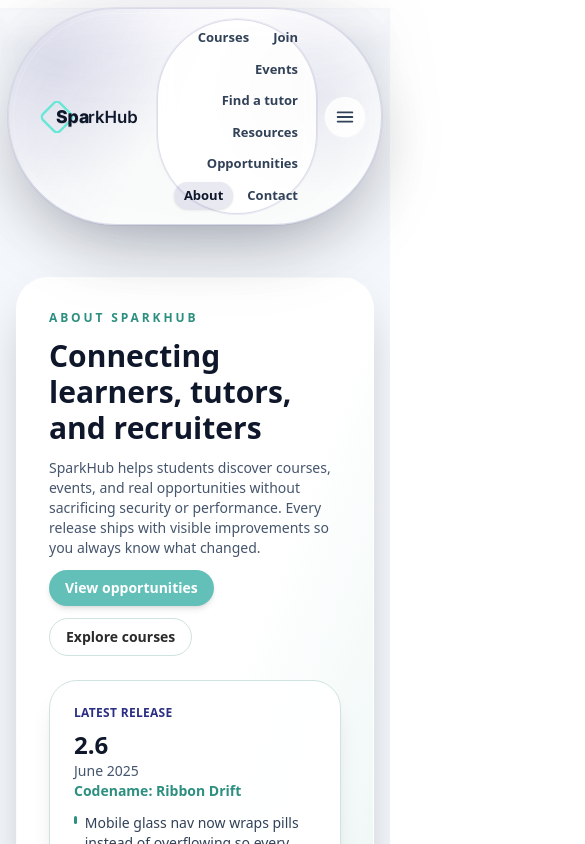
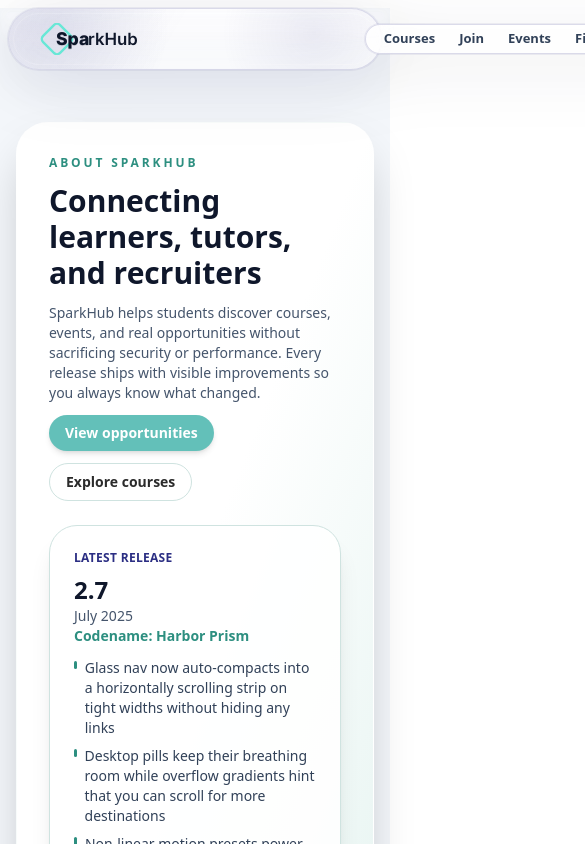
Before and after one commit to TomAs-1226/SparkHub, a Next.js app in the folder frontend/: page /about in a window 390 px wide. Shown: the top 844 px of the page, 585 px wide, since content can reach past the window. Built offline with nearby package versions, Linux system fonts and the light colour scheme.

Commit message:
Improve nav responsiveness and release notes

```diff
--- a/frontend/src/app/about/page.tsx
+++ b/frontend/src/app/about/page.tsx
@@ -8,6 +8,17 @@ import SiteNav from "@/components/site-nav";
 import { EASE, FADES } from "@/lib/motion-presets";
 
 const releases = [
+    {
+        version: "2.7",
+        codename: "Harbor Prism",
+        date: "July 2025",
+        highlights: [
+            "Glass nav now auto-compacts into a horizontally scrolling strip on tight widths without hiding any links",
+            "Desktop pills keep their breathing room while overflow gradients hint that you can scroll for more destinations",
+            "Non-linear motion presets power every nav, drawer, and release card animation for a unified feel",
+        ],
+        notes: "Primary dev: Baichen Yu — keeping every page reachable with smooth glass motion and overflow-aware chrome.",
+    },
     {
         version: "2.6",
         codename: "Ribbon Drift",
@@ -126,11 +137,11 @@ const releases = [
 const featureCallouts = [
     {
         title: "Reach every page anywhere",
-        copy: "Mobile glass pills now wrap gracefully so all destinations remain tap-friendly without overflowing the screen.",
+        copy: "Glass pills scroll horizontally with gentle gradients on tight screens so pages like Contact or Tutors stay one tap away.",
     },
     {
         title: "Pocket-ready glass nav",
-        copy: "On narrow screens the frosted pills gracefully collapse into the menu while desktop spacing stays untouched.",
+        copy: "On narrow screens the frosted pills slide into a compact strip or menu while desktop spacing stays untouched.",
     },
     {
         title: "Glide across the page",
--- a/frontend/src/components/site-nav.tsx
+++ b/frontend/src/components/site-nav.tsx
@@ -2,7 +2,7 @@
 
 import Image from "next/image";
 import Link from "next/link";
-import { useMemo, useRef, useState, useEffect } from "react";
+import { useMemo, useRef, useState, useEffect, type ReactNode } from "react";
 import { usePathname, useRouter } from "next/navigation";
 import { motion, AnimatePresence } from "framer-motion";
 
@@ -23,6 +23,7 @@ const NAV_LINKS: RoleAwareLink[] = [
     { href: "/opportunities", label: "Opportunities" },
     { href: "/about", label: "About" },
     { href: "/contact", label: "Contact" },
+    { href: "/mentors", label: "Mentors" },
 ];
 
 const ROLE_LINKS: Record<string, RoleAwareLink[]> = {
@@ -147,23 +148,9 @@ export default function Navbar() {
                     {desktopLinks.map((link) => {
                         const isActive = pathname?.startsWith(link.href);
                         return (
-                                    <motion.div
-                                        key={link.href}
-                                        whileHover={{ y: -1 }}
-                                        whileTap={{ scale: 0.98 }}
-                                        transition={{ duration: 0.22, ease: EASE.swift }}
-                                    >
-                                        <Link
-                                            href={link.href}
-                                            className={`rounded-full px-3 py-1.5 whitespace-nowrap transition focus-visible:outline-hidden focus-visible:ring-2 focus-visible:ring-[var(--sh-accent)] ${
-                                                isActive
-                                                    ? "bg-[var(--sh-accent-soft)] text-slate-900 shadow-sm shadow-[var(--sh-card-glow)]"
-                                                    : "hover:bg-white/80"
-                                            }`}
-                                        >
+                            <NavLinkPill key={link.href} href={link.href} active={isActive}>
                                 {link.label}
-                                        </Link>
-                                    </motion.div>
+                            </NavLinkPill>
                         );
                     })}
                 </nav>
@@ -196,23 +183,18 @@ export default function Navbar() {
                 </div>
 
                 <div className="relative z-10 flex flex-1 items-center justify-end gap-2 md:hidden">
-                    <div className="no-scrollbar hidden flex-1 flex-wrap items-center justify-end gap-1 overflow-visible rounded-full border border-[color:var(--sh-glass-border)] bg-white/85 px-2 py-1 text-[13px] font-semibold text-slate-700 shadow-inner shadow-white/40 ring-1 ring-[color:var(--sh-accent-veil)] backdrop-blur min-[360px]:flex">
+                    <div className="no-scrollbar hidden max-w-[68%] flex-1 items-center justify-end overflow-x-auto rounded-full border border-[color:var(--sh-glass-border)] bg-white/85 px-2 py-1 text-[13px] font-semibold text-slate-700 shadow-inner shadow-white/40 ring-1 ring-[color:var(--sh-accent-veil)] backdrop-blur min-[360px]:flex">
+                        <div className="relative flex w-full flex-nowrap items-center gap-1 pr-6">
+                            <div className="pointer-events-none absolute right-0 top-0 h-full w-6 bg-gradient-to-l from-white/85 to-transparent" aria-hidden />
                             {desktopLinks.map((link) => {
                                 const isActive = pathname?.startsWith(link.href);
                                 return (
-                                <Link
-                                    key={link.href}
-                                    href={link.href}
-                                    className={`rounded-full px-2.5 py-1 transition ${
-                                        isActive
-                                            ? "bg-[var(--sh-accent-soft)] text-slate-900 shadow-sm shadow-[var(--sh-card-glow)]"
-                                            : "hover:bg-white/70"
-                                    }`}
-                                >
+                                    <NavLinkPill key={link.href} href={link.href} active={isActive} compact>
                                         {link.label}
-                                </Link>
+                                    </NavLinkPill>
                                 );
                             })}
+                        </div>
                     </div>
                     <button
                         className="inline-flex items-center justify-center rounded-full border border-white/70 bg-white/80 p-2 text-slate-700 shadow-sm shadow-white/40"
@@ -520,3 +502,34 @@ function ScrollToTop({ show }: { show: boolean }) {
         </AnimatePresence>
     );
 }
+
+function NavLinkPill({
+    href,
+    active,
+    compact,
+    children,
+}: {
+    href: string;
+    active: boolean;
+    compact?: boolean;
+    children: ReactNode;
+}) {
+    return (
+        <motion.div
+            whileHover={{ y: -1 }}
+            whileTap={{ scale: 0.98 }}
+            transition={{ duration: 0.22, ease: EASE.swift }}
+        >
+            <Link
+                href={href}
+                className={`rounded-full ${compact ? "px-2.5 py-1" : "px-3 py-1.5"} whitespace-nowrap transition focus-visible:outline-hidden focus-visible:ring-2 focus-visible:ring-[var(--sh-accent)] ${
+                    active
+                        ? "bg-[var(--sh-accent-soft)] text-slate-900 shadow-sm shadow-[var(--sh-card-glow)]"
+                        : "hover:bg-white/80"
+                }`}
+            >
+                {children}
+            </Link>
+        </motion.div>
+    );
+}
```
Lines whose indentation alone changed are shown as unchanged.
